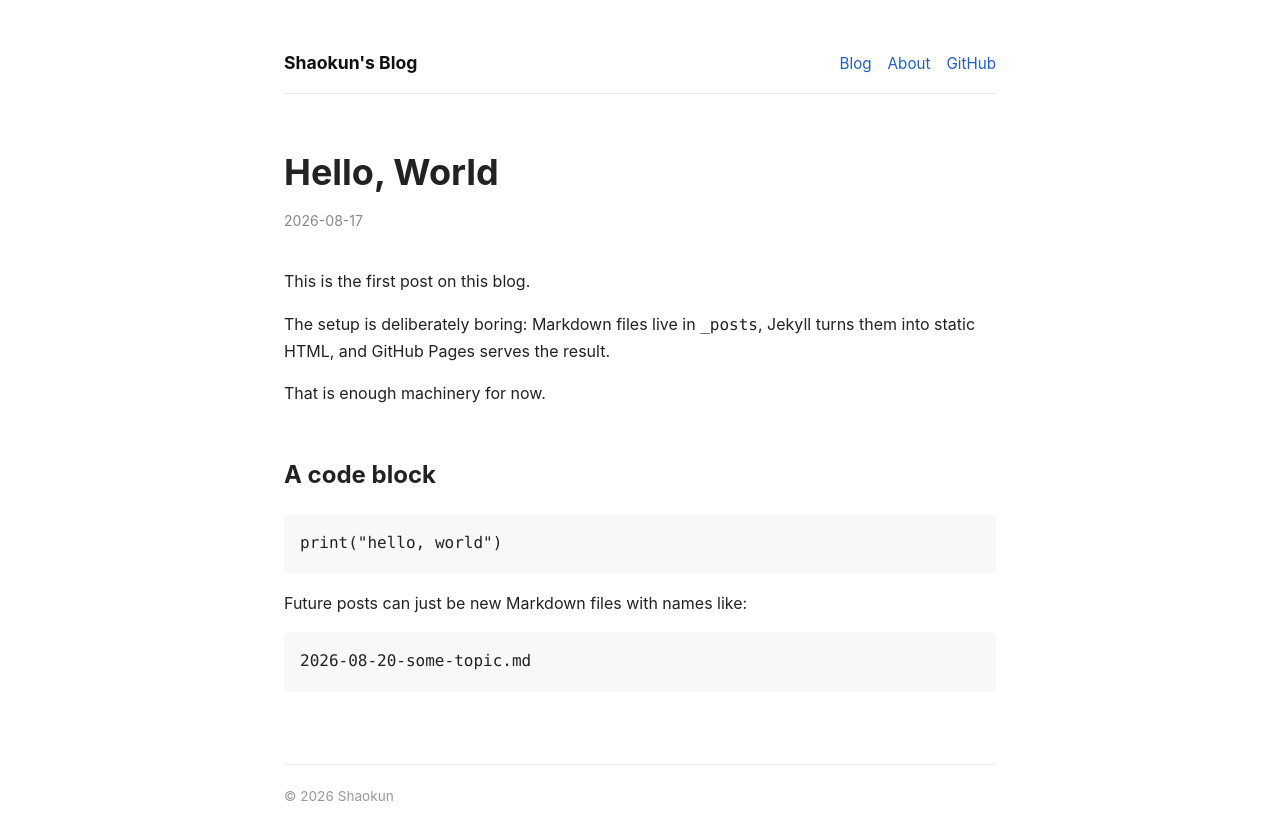
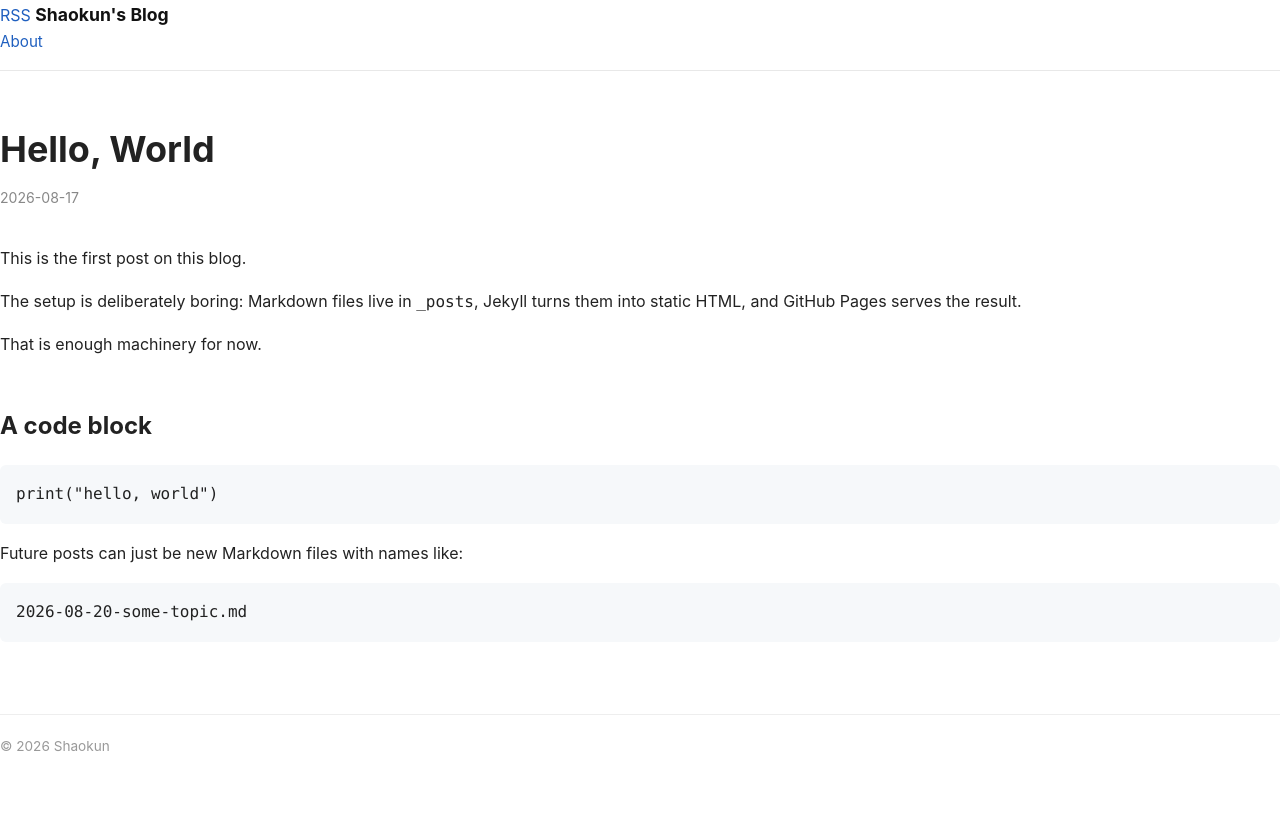
Before and after one commit to shaokunW/shaokunw.github.io, a Jekyll site: the page built from _posts/2026-08-17-hello-world.md, in a window 1280 px wide. Shown: the top 840 px of the page. Built offline with Jekyll 4.4.1, drawn with Linux system fonts in a browser that asks for light colours.

Commit message:
Refine blog layout

```diff
--- a/_layouts/default.html
+++ b/_layouts/default.html
@@ -3,28 +3,31 @@
 <head>
   <meta charset="utf-8">
   <meta name="viewport" content="width=device-width, initial-scale=1">
-  <title>{% if page.title %}{{ page.title }} · {% endif %}{{ site.title }}</title>
+  <title>{% if page.title and page.title != 'Blog' %}{{ page.title }} · {% endif %}{{ site.title }}</title>
   <meta name="description" content="{{ page.excerpt | default: site.description | strip_html | strip_newlines | escape }}">
   <link rel="stylesheet" href="{{ '/assets/css/style.css' | relative_url }}">
 </head>
 <body>
-  <div class="page">
-    <header class="site-header">
-      <a class="site-title" href="{{ '/' | relative_url }}">{{ site.title }}</a>
-      <nav>
-        <a href="{{ '/' | relative_url }}">Blog</a>
+  <header class="site-header">
+    <div class="wrap header-inner">
+      <div class="brand">
+        <a class="rss-link" href="{{ '/feed.xml' | relative_url }}" aria-label="RSS feed">RSS</a>
+        <a class="site-title" href="{{ '/' | relative_url }}">{{ site.title }}</a>
+      </div>
+      <nav class="site-nav">
         <a href="{{ '/about/' | relative_url }}">About</a>
-        <a href="https://github.com/shaokunW">GitHub</a>
       </nav>
-    </header>
+    </div>
+  </header>
 
-    <main>
+  <main class="page-content">
+    <div class="wrap">
       {{ content }}
-    </main>
+    </div>
+  </main>
 
-    <footer>
-      <span>© {{ 'now' | date: '%Y' }} Shaokun</span>
-    </footer>
-  </div>
+  <footer class="site-footer">
+    <div class="wrap">© {{ 'now' | date: '%Y' }} Shaokun</div>
+  </footer>
 </body>
 </html>
```
